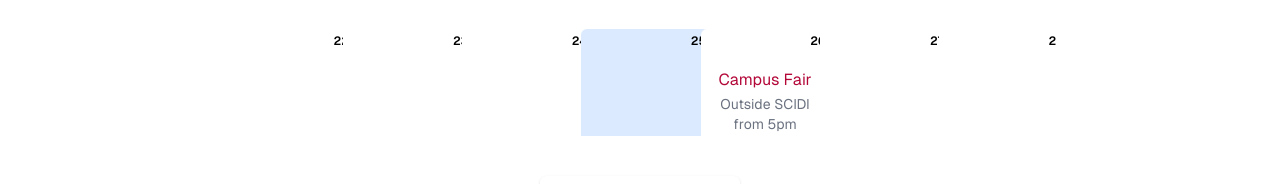
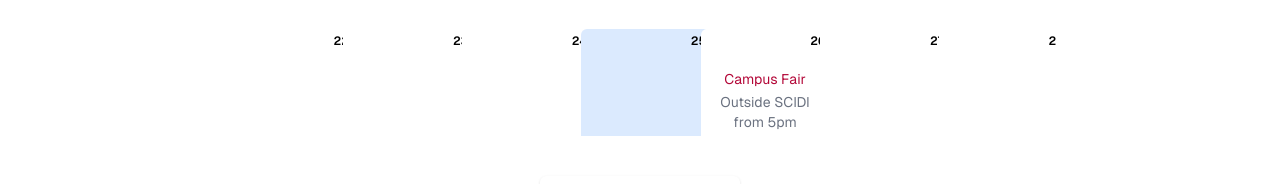
Before and after one commit to raulsharma21/santaclaraquant, a Next.js app in the folder website/: page /events in a window 1280 px wide. Shown: the part 586-770 px from the top of the page. Built offline with nearby package versions, Linux system fonts and the light colour scheme.

Commit message:
Added event

```diff
--- a/website/components/events-page.tsx
+++ b/website/components/events-page.tsx
@@ -13,6 +13,8 @@ const events = [
   { id: 2, date: "2024-10-29", title: "Guest Speaker!" },
   { id: 3, date: "2024-10-03", title: "Weekly Meeting", content: "Details to follow" },
   { id: 4, date: "2025-01-23", title: "Winter Workshop", content: "Kenna 111, 6pm", link: "https://www.google.com/calendar/render?action=TEMPLATE&text=Winter%20Workshop&dates=20250124T020000Z/20250124T030000Z&details=Join%20us%20at%20Kenna%20111%20for%20our%20Winter%20Workshop.&location=Kenna%20111&sf=true&output=xml" },
+  { id: 5, date: "2025-02-12", title: "QuantConnect Clinic", content: "Lucas 206, 7pm", link: "https://calendar.google.com/calendar/event?action=TEMPLATE&tmeid=N2ljY2NqZDIwb3V1azFhZzVoYmVuYzJmazQgcnNoYXJtYTdAc2N1LmVkdQ&tmsrc=rsharma7%40scu.edu" },
+
 ];
 
 export function EventsPage() {
@@ -82,7 +84,7 @@ export function EventsPage() {
                       </div>
                       {eventForDay && (
                         <div className="flex items-center justify-center text-center w-full h-full p-2">
-                          <span className="text-[#b30738] text-med leading-tight break-words overflow-hidden">
+                          <span className="text-[#b30738] text-sm leading-tight break-words overflow-hidden">
                             {eventForDay.title}
                             {eventForDay.content && (
                               <span className="block text-sm text-gray-500 mt-1">
```
